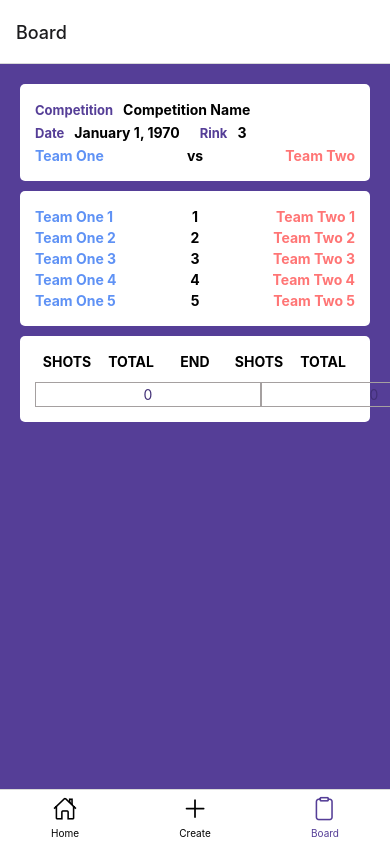
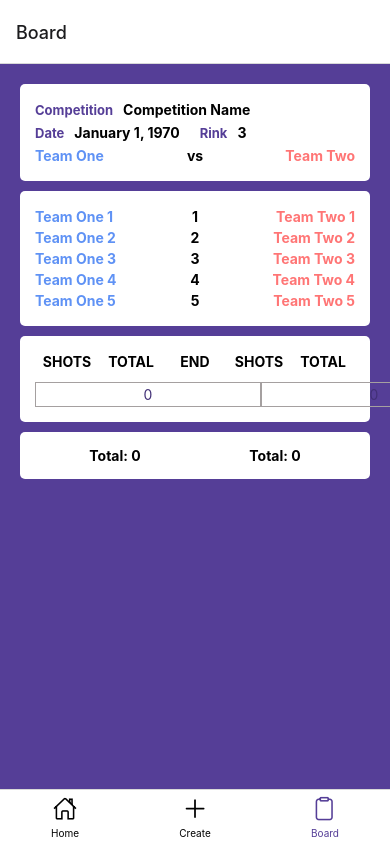
Before and after one commit to minhazk/Incredibowls, a React Native app: screen /Board in a window 390 px wide. Built offline with nearby package versions, Linux system fonts and the light colour scheme.

Commit message:
navigation stack test and scoring change

```diff
--- a/App.js
+++ b/App.js
@@ -7,12 +7,28 @@ import { StatusBar } from 'expo-status-bar';
 import { Ionicons, AntDesign } from '@expo/vector-icons';
 // import { GameContextProvider } from './src/context/GameContext';
 import { colours } from './src/styles/global';
+import { createNativeStackNavigator } from '@react-navigation/native-stack';
+import PlayerForm from './src/screens/PlayerForm';
+import { SafeAreaProvider, SafeAreaView } from 'react-native-safe-area-context';
+
+const FormStack = createNativeStackNavigator();
+
+function FormStackScreen() {
+    return (
+        <FormStack.Navigator>
+            <FormStack.Screen name='Create' component={Create} />
+            <FormStack.Screen name='PlayerForm' component={PlayerForm} />
+        </FormStack.Navigator>
+    );
+}
 
 const App = () => {
     const Tab = createBottomTabNavigator();
 
     return (
         // <GameContextProvider>
+        // <SafeAreaProvider>
+        //     <SafeAreaView>
         <NavigationContainer>
             <StatusBar style='auto' />
             <Tab.Navigator
@@ -37,7 +53,7 @@ const App = () => {
                 />
                 <Tab.Screen
                     name='Create'
-                    component={Create}
+                    component={FormStackScreen}
                     options={{
                         tabBarLabel: 'Create',
                         tabBarIcon: ({ color, size }) => <AntDesign name='plus' size={size} color={color} />,
@@ -53,7 +69,9 @@ const App = () => {
                 />
             </Tab.Navigator>
         </NavigationContainer>
-        // </GameContextProvider>
+        // {/* </GameContextProvider> */}
+        // {/* </SafeAreaView>
+        // </SafeAreaProvider> */}
     );
 };
 
--- a/package.json
+++ b/package.json
@@ -12,6 +12,7 @@
         "@expo/webpack-config": "^0.17.0",
         "@react-navigation/bottom-tabs": "^6.4.0",
         "@react-navigation/native": "^6.0.13",
+        "@react-navigation/native-stack": "^6.9.1",
         "expo": "~46.0.13",
         "expo-status-bar": "~1.4.0",
         "intl": "^1.2.5",
--- a/src/components/ScoreRow.js
+++ b/src/components/ScoreRow.js
@@ -17,19 +17,15 @@ const ScoreRow = ({ points, setPoints, team1Shot, team2Shot, end }) => {
         handleTotal();
     }, [points]);
 
-    useEffect(() => {
-        handleTotal();
-    }, []);
-
     return (
         <View style={styles.row}>
-            <ShotsInput team='1' end={end} shot={points[end].team1Shot} points={points} setPoints={setPoints} />
+            <ShotsInput team={1} end={end} shot={points[end].team1Shot} points={points} setPoints={setPoints} />
 
             <TextInput editable={false} style={styles.scoreInput} keyboardType='numeric' value={total?.team1?.toString()} />
 
             <Text style={styles.endLabel}>{end + 1}</Text>
 
-            <ShotsInput team='2' end={end} shot={points[end].team2Shot} points={points} setPoints={setPoints} />
+            <ShotsInput team={2} end={end} shot={points[end].team2Shot} points={points} setPoints={setPoints} />
 
             <TextInput editable={false} style={styles.scoreInput} keyboardType='numeric' value={total?.team2?.toString()} />
         </View>
--- a/src/components/ShotsInput.js
+++ b/src/components/ShotsInput.js
@@ -9,15 +9,9 @@ const ShotsInput = ({ team, shot, points, setPoints, end }) => {
         if (!value) return;
         setPoints(prev => {
             prev[end][`team${team}Shot`] = Number(value);
-            prev[end][`team${team === '1' ? '2' : '1'}Shot`] = 0;
+            prev[end][`team${team === 1 ? '2' : '1'}Shot`] = 0;
             return end === points.length - 1 ? [...prev, { team1Shot: 0, team2Shot: 0 }] : [...prev];
-            // const update = prev.map((point, i) => {
-            //     if (end === i) return { ...point, [`team${team === '1' ? '2' : '1'}Shot`]: 0 };
-            //     return point;
-            // });
-            // return end === points.length - 1 ? [...update, { team1Shot: 0, team2Shot: 0 }] : [...update];
         });
-        console.log(points);
     };
 
     return <TextInput value={value} onChangeText={setValue} onEndEditing={handleInput} style={styles.scoreInput} keyboardType='numeric' placeholder='0' />;
--- a/src/screens/Board.js
+++ b/src/screens/Board.js
@@ -79,6 +79,14 @@ const Board = () => {
                     {points.map((end, i) => {
                         return <ScoreRow points={points} setPoints={setPoints} {...end} end={i} key={i} />;
                     })}
+                    {console.log(points)}
+                </View>
+            </View>
+
+            <View style={styles.infoContainer}>
+                <View style={styles.totalsContainer}>
+                    <Text style={styles.totalCount}>Total: {points.reduce((prev, curr) => curr.team1Shot + prev, 0)}</Text>
+                    <Text style={styles.totalCount}>Total: {points.reduce((prev, curr) => curr.team2Shot + prev, 0)}</Text>
                 </View>
             </View>
         </View>
@@ -129,6 +137,14 @@ const styles = StyleSheet.create({
     scoresWrapper: {
         marginTop: 10,
     },
+    totalsContainer: {
+        flexDirection: 'row',
+    },
+    totalCount: {
+        flex: 1,
+        textAlign: 'center',
+        fontWeight: 'bold',
+    },
 });
 
 export default Board;
--- /dev/null
+++ b/src/screens/PlayerForm.js
@@ -0,0 +1,12 @@
+import React from 'react';
+import { Text, View } from 'react-native';
+
+const PlayerForm = () => {
+    return (
+        <View>
+            <Text>player form</Text>
+        </View>
+    );
+};
+
+export default PlayerForm;
```
Also changed, not shown: 1 other file (tests, documents, lock files or other folders). Lines whose indentation alone changed are shown as unchanged.
